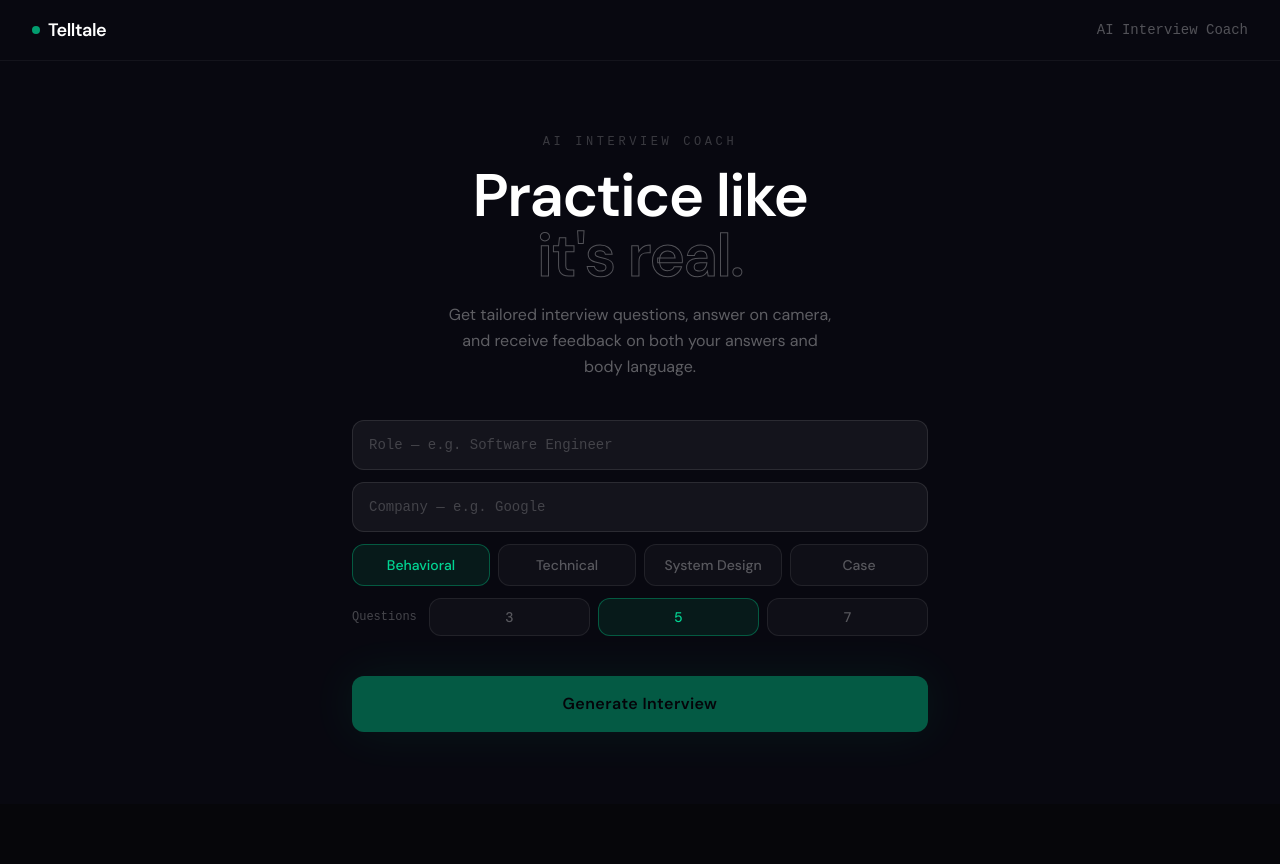
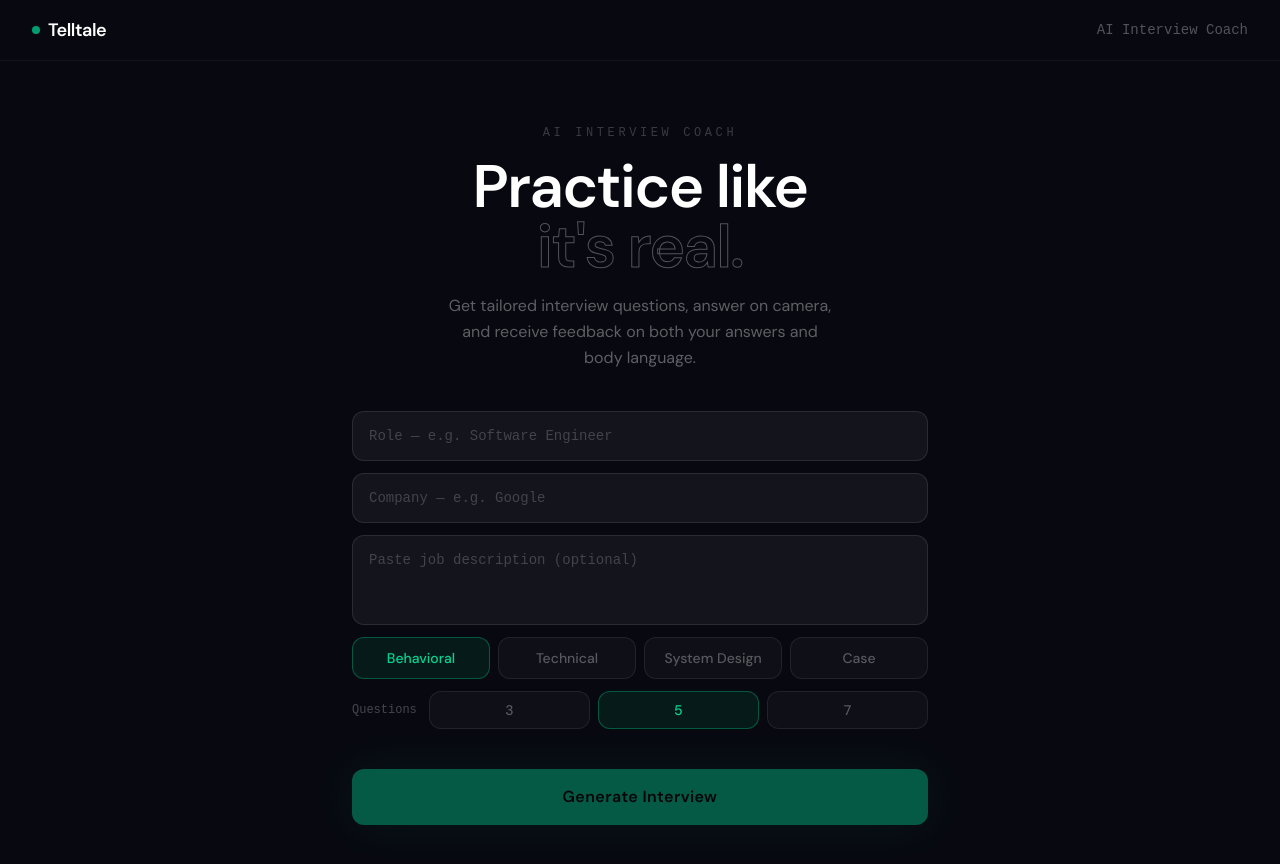
Before and after one commit to jessiicaliu/telltale, a Next.js app: page / in a window 1280 px wide. Shown: the top 864 px of the page. Before the commit the page ends 804 px from the top, so only its background shows below. Built offline with nearby package versions, Linux system fonts and the light colour scheme.

Commit message:
add optional job description field

```diff
--- a/app/api/questions/route.js
+++ b/app/api/questions/route.js
@@ -5,7 +5,7 @@ const groq = new Groq({ apiKey: process.env.GROQ_API_KEY })
 
 export async function POST(req) {
   try {
-    const { role, company, type = "behavioral", count = 5 } = await req.json()
+    const { role, company, type = "behavioral", count = 5, jd = null } = await req.json()
 
     const typePrompts = {
       behavioral: `Mix of:
@@ -37,6 +37,7 @@ export async function POST(req) {
 
       ${typePrompts[type] ?? typePrompts.behavioral}
 
+      ${jd ? `Use this job description to make the questions more specific and relevant:\n${jd}\n` : ""}
       Keep questions natural and conversational like a real interviewer would ask. Don't mention ${company} by name in every question — only where it genuinely makes sense. Don't be overly specific about internal tools, teams, or processes at ${company} since the candidate hasn't worked there.
 
       Return ONLY a JSON array of ${count} strings, no other text, no markdown, no explanation. Example format:
--- a/app/components/Setup.js
+++ b/app/components/Setup.js
@@ -12,6 +12,7 @@ const INTERVIEW_TYPES = [
 export default function Setup({ onStart, onLoading }) {
   const [role, setRole] = useState("")
   const [company, setCompany] = useState("")
+  const [jd, setJd] = useState("")
   const [type, setType] = useState("behavioral")
   const [count, setCount] = useState(5)
   const [loading, setLoading] = useState(false)
@@ -26,7 +27,7 @@ export default function Setup({ onStart, onLoading }) {
       const res = await fetch("/api/questions", {
         method: "POST",
         headers: { "Content-Type": "application/json" },
-        body: JSON.stringify({ role, company, type, count })
+        body: JSON.stringify({ role, company, type, count, jd: jd.trim() || null })
       })
       const { questions, error } = await res.json()
       if (error) throw new Error(error)
@@ -70,6 +71,14 @@ export default function Setup({ onStart, onLoading }) {
           className="w-full bg-white/5 border border-white/10 rounded-xl px-4 py-3.5 text-white placeholder-white/20 outline-none focus:border-emerald-500/50 transition-colors text-sm"
           style={{ fontFamily: 'JetBrains Mono, monospace' }}
           onKeyDown={e => e.key === "Enter" && handleGenerate()}
+        />
+        <textarea
+          value={jd}
+          onChange={e => setJd(e.target.value)}
+          placeholder="Paste job description (optional)"
+          rows={3}
+          className="w-full bg-white/5 border border-white/10 rounded-xl px-4 py-3.5 text-white placeholder-white/20 outline-none focus:border-emerald-500/50 transition-colors text-sm resize-none"
+          style={{ fontFamily: 'JetBrains Mono, monospace' }}
         />
         <div className="grid grid-cols-4 gap-2">
           {INTERVIEW_TYPES.map(({ id, label }) => (
```
